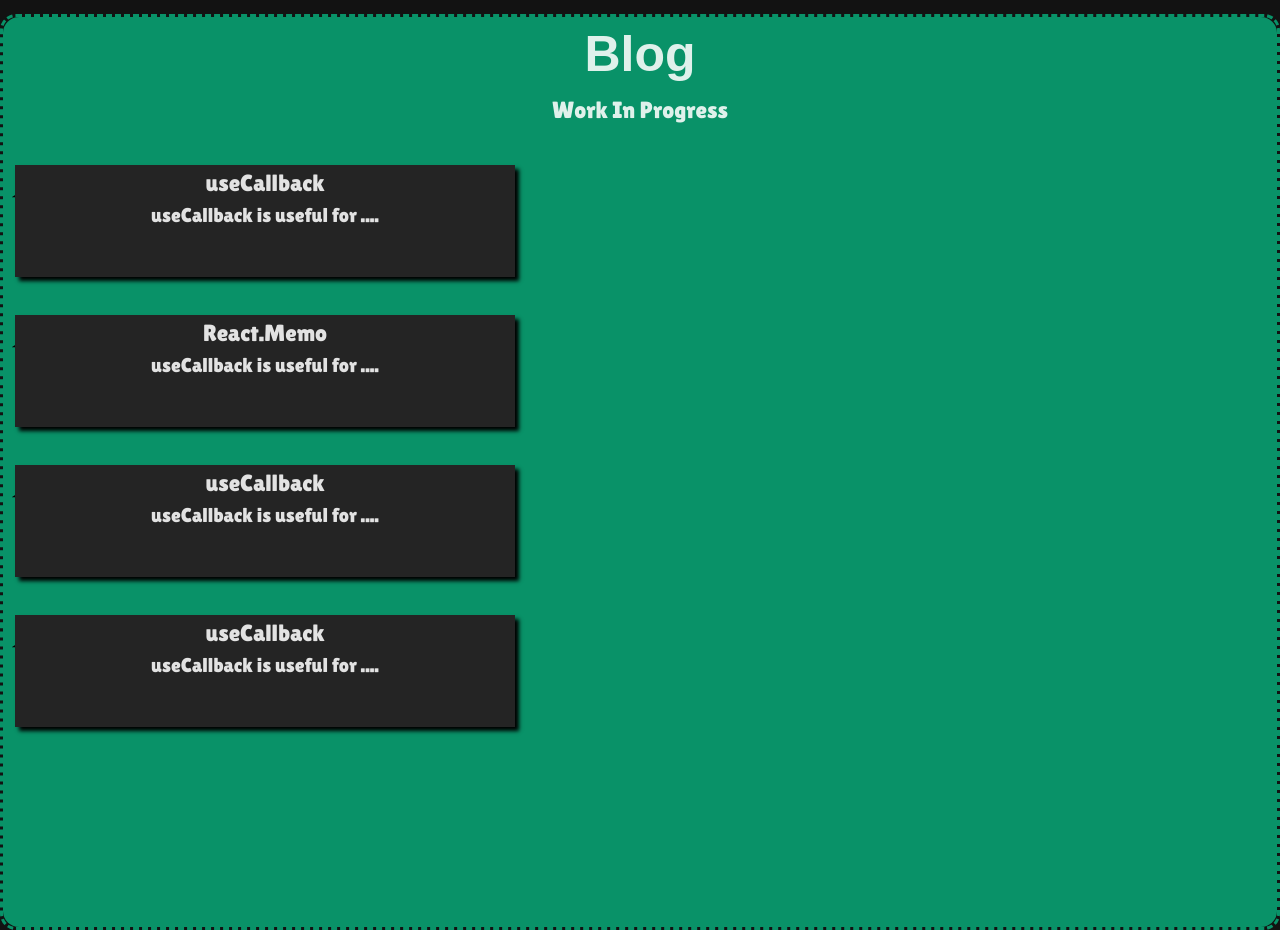
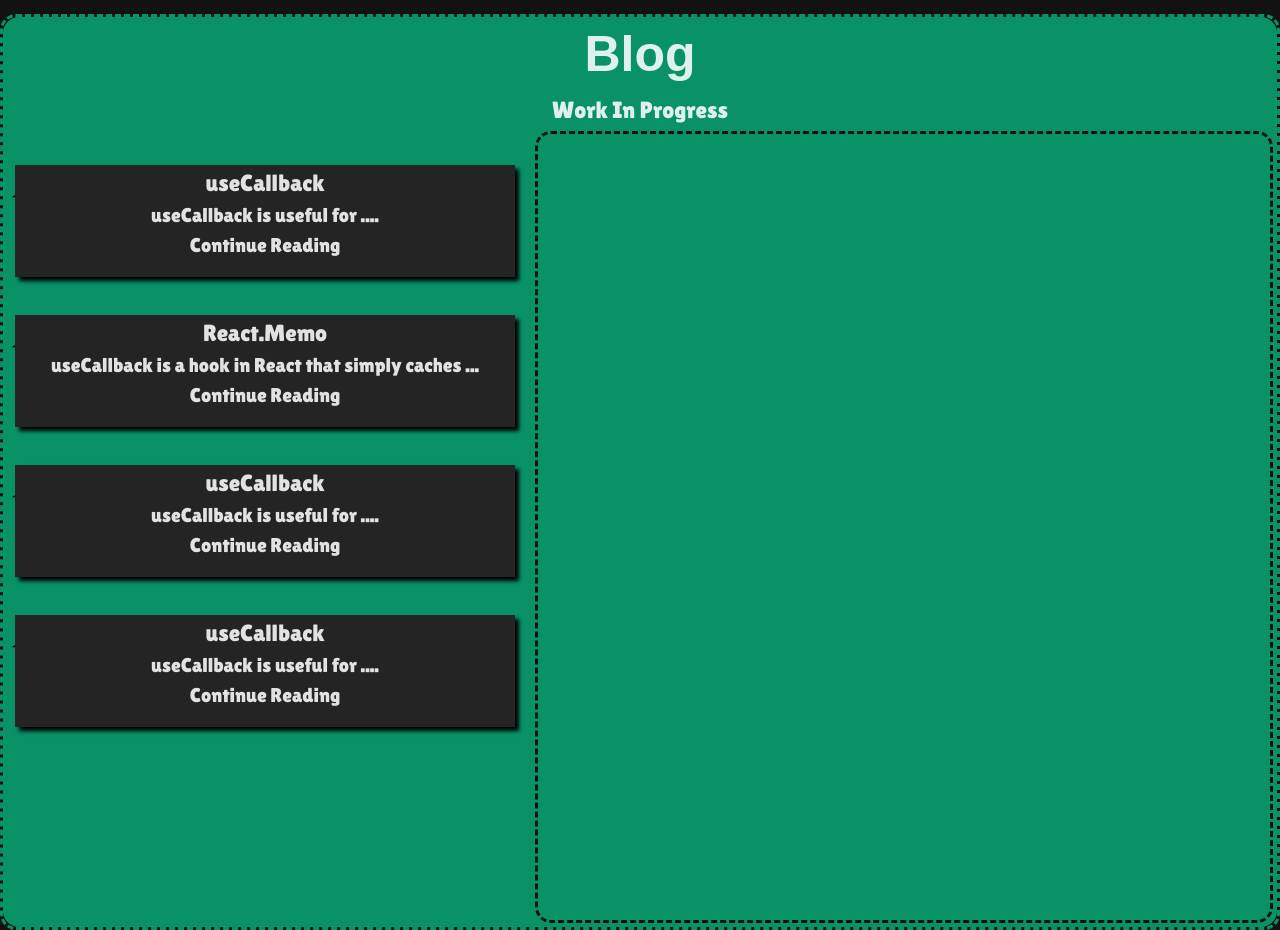
Before and after one commit to CClotho/my-portfolio, a React (Vite) app: page / in a window 1280 px wide. Shown: the part 3252-4182 px from the top of the page. Built offline with nearby package versions, Linux system fonts and the light colour scheme; a web font is replaced by a local one.

Commit message:
(added): data file

```diff
--- a/src/components/Card.tsx
+++ b/src/components/Card.tsx
@@ -1,25 +1,52 @@
-export interface CardProp {
+import { useMemo } from "react";
+import { PostProp } from "./PostList";
+
+export interface CardProp2{
     id: number,
     title: string,
-    description: string,
-    setPost: React.Dispatch<React.SetStateAction<number>> | null;
+    start: string | null,
+    mid: string | null,
+    end: string | null,
+    code_one: string | null,
+    code_two: string | null,
+    code_three: string | null
+    setPost: React.Dispatch<React.SetStateAction<CardProp>> | null;
+
+}
+
+export interface CardProp {
+   id:number;
+    title: string;
+    description: string;
+    setPost: React.Dispatch<React.SetStateAction<PostProp| null>> | null;
+
 
 }
 
 
-const Card = function({id, title, description, setPost}: CardProps):React.JSX.Element {
+const Card = function({id, title, description, setPost}: CardProp):React.JSX.Element {
+
+
+
+    const limitDescription = useMemo(() => {
+        if (!description) return ""; // in case description is empty.
+        if (description.length > 40) {
+            return description.substring(0, 50) + "...";
+        }
+        return description;
+    }, [description]);
 
 
     return (
 
-        <div className="drawer-wrapper" onClick={() => setPost({id, title, description})}>
+        <div className="drawer-wrapper" onClick={() => setPost?.({id, title,description})}> {/* ? optional chaining only call setPost if it's not null*/}
           <div className="drawer">
           <div className="drawer-inside"></div>
              <article className="card"key={id}>
 
                 <h3 className="card-title">{title}</h3>
-                <p className="card-text">{description}</p>
-
+                <p className="card-text">{limitDescription}</p>
+                <span> Continue Reading </span>
              </article>
         </div>
         </div>
--- a/src/components/PostList.tsx
+++ b/src/components/PostList.tsx
@@ -1,11 +1,20 @@
 
 import Card from "./Card";
-import{ CardProp } from "../components/Card";
+import { CardProp } from "./Card";
 import { useState } from "react";
+
+export interface PostProp {
+    id:number;
+    title: string;
+    description: string;
+
+
+
+}
 
 const PostList = function():React.JSX.Element {
     //{id:1, title: "useCallback", description: "useCallback is useful for...", setPost: null}
-    const [post, setPost] = useState<CardProp | null>();
+    const [post, setPost] = useState<PostProp | null>(null);
 
     return (
         <section className="posts">
@@ -13,18 +22,18 @@ const PostList = function():React.JSX.Element {
            {/* Map this later and past post setter*/}
            <section className="posts-wrapper">
                 <Card id={5}title="useCallback" description="useCallback is useful for ...." setPost={setPost}/>
-                <Card id={6}title="React.Memo" description="useCallback is useful for ...." setPost={setPost}/>
-                <Card id={7}title="useCallback" description="useCallback is useful for ...."/>
-                <Card id={8}title="useCallback" description="useCallback is useful for ...."/>
+                <Card id={6}title="React.Memo" description="useCallback is a hook in React that simply caches your function by returning the same function definition or function reference between re-renders unless its dependencies change, then that function definition that is created in that render will be used. As we know, whenever a re-render happens in React, everything is recreated again from scratch, and React uses Object.is() to compare the difference between each state and prop, which in the case of objects, it checks if it references the same reference in memory, and in terms of primitives, it checks whether its the same value as the previous one." setPost={setPost}/>
+                <Card id={7}title="useCallback" description="useCallback is useful for ...." setPost={null}/> {/* this what causes for me to add optional ? chaning to only call setPost if it's not null or there's call back function that is passed which obviously doesn't make a sense that I pass null for a call back function LOL my mistake here*/}
+                <Card id={8}title="useCallback" description="useCallback is useful for ...."  setPost={null}/>
 
            </section>
 
-             {post &&
-             (<article className="active-article" key={post.id}>
-                <button id="close-article" onClick={() => setPost(null)}> Close</button>
-                <h3 className="card-title">{post.title}</h3>
-                <p className="card-text">{post.description}</p>
-             </article>) }
+             {post ?
+             (<article className={`${post ? "active-article" : "inactive"}`} key={post.id}>
+                <button id="close-article" onTouchStart={() => setPost(null)} onClick={() => setPost(null)}> Close</button>
+                <h3 className="active-title">{post.title}</h3>
+                <p className="active-text outfit-light">{post.description}</p>
+             </article>) : (<article className="inactive"></article>)}
         </section>
 
 
--- a/src/styles/abstract/_fonts.scss
+++ b/src/styles/abstract/_fonts.scss
@@ -7,3 +7,5 @@
 @import url('https://fonts.googleapis.com/css2?family=Lilita+One&display=swap');
 
 @import url('https://fonts.googleapis.com/css2?family=Lilita+One&family=Sigmar&display=swap');
+
+@import url('https://fonts.googleapis.com/css2?family=Outfit:wght@100..900&display=swap');
--- a/src/styles/components/card.scss
+++ b/src/styles/components/card.scss
@@ -6,6 +6,7 @@
 
  margin-left: 12px;
  width: 500px;
+
  height: 300px;
  background-color: colors.$main-bg;
  transition: transform 300ms linear;
--- a/src/styles/components/posts.scss
+++ b/src/styles/components/posts.scss
@@ -17,24 +17,52 @@
 
 #close-article {
    position: relative;
-   right: -90%;
+   right: -10%;
    width: 50px;
    height: 50px;
    border: none;
    background-color: colors.$main-bg;
    transition: transform 300ms linear;
 
+
+
 }
 
+.inactive {
+
+   width: 100%;
+   border: 3px dashed colors.$dark-bg;
+   margin: 4px;
+   border-radius: 16px;
+
+}
+
+.active-title {
+
+}
+
+.active-text {
+
+
+   margin-left: 1rem;
+   margin-right: 1rem;
+
+
+
+}
 #close-article:hover {
 
    transform: scale(1.3);
 }
 .active-article {
+   max-width: 700px;
+   border-radius: 16px;
    position: relative;
    flex: 1; // occupy larger space/ remaining space in the flex-parent
+   word-break: break-word;
    overflow-y: scroll;
    display: flex;
+
    flex-direction: column;
    background-color: colors.$dark-bg;
 
--- a/src/styles/pages/homepage.scss
+++ b/src/styles/pages/homepage.scss
@@ -151,7 +151,7 @@
     display: none;
 
 
-    @media screen and (max-width: 768px) {
+    @media screen and (max-width: 1250px) {
         visibility: visible;
         display: flex;
     }
@@ -170,7 +170,7 @@
     flex-direction: column;
     justify-content: center;
 
-    @media screen and (max-width: 768px) {
+    @media screen and (max-width: 1250px) {
 
         display: none;
 
@@ -187,7 +187,7 @@
     top: 0;
     visibility: hidden; // still affects the layout
 
-    @media screen and (max-width: 768px) {
+    @media screen and (max-width: 1200px) {
 
        visibility: visible;
     }
--- a/src/styles/shared/global.scss
+++ b/src/styles/shared/global.scss
@@ -2,6 +2,7 @@
 
 $font-main: "Lilita One", sans-serif;
 $font-sigmar: "Sigmar",sans-serif;
+
 
 .lilita-one-regular {
     font-family: "Lilita One", sans-serif;
@@ -13,7 +14,15 @@ $font-sigmar: "Sigmar",sans-serif;
     font-family: "Sigmar", sans-serif;
     font-weight: 400;
     font-style: normal;
+}
+
+.outfit-light {
+    font-family: "Outfit", sans-serif;
+    font-optical-sizing: auto;
+    font-weight: 300;
+    font-style: normal;
   }
+
 
 body {
     font-size: 18px;
```
Also changed, not shown: src/data/data.ts (added, +126 -0 lines).
